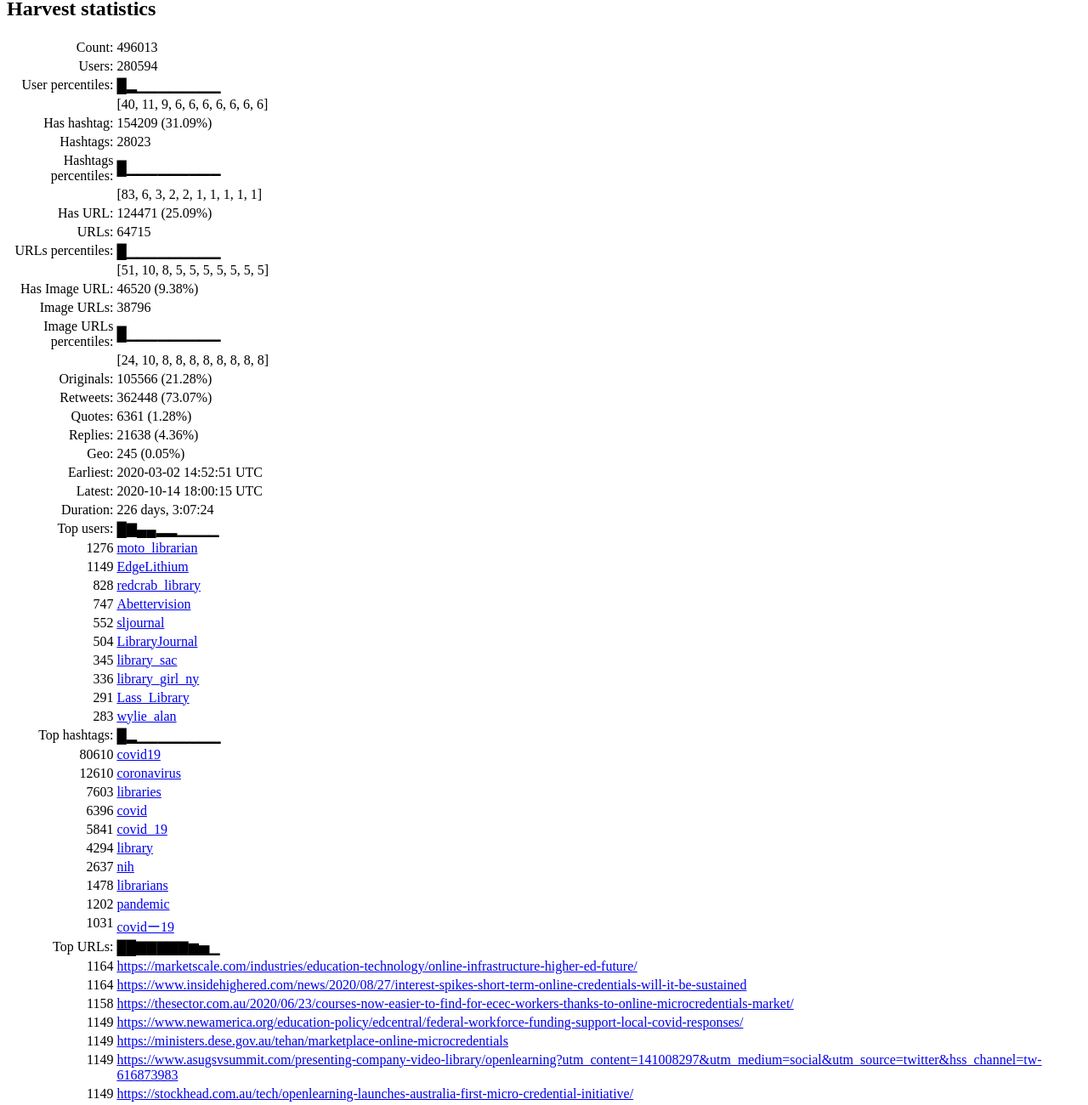
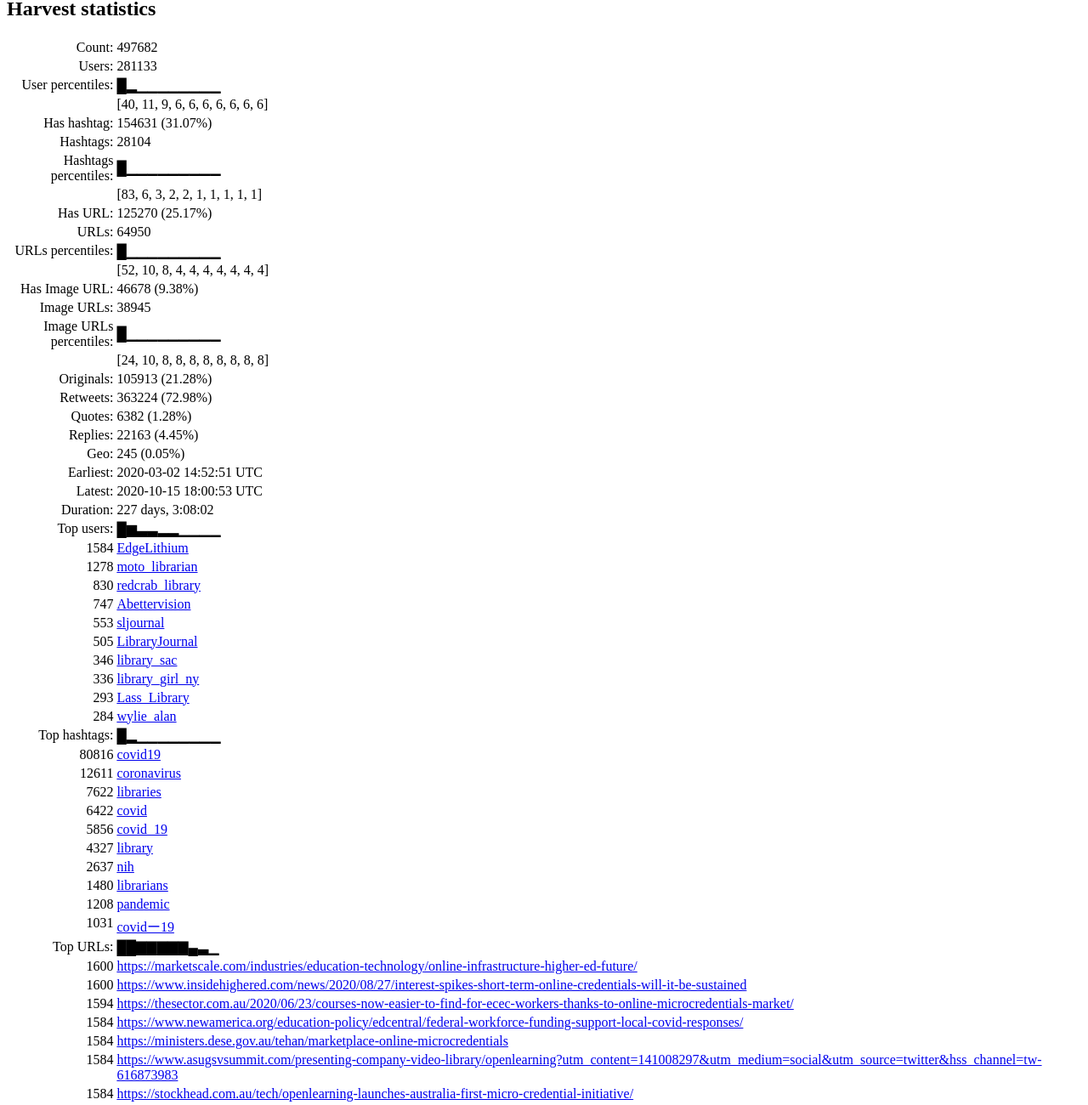
Before and after one commit to pbinkley/tweets-libraries-covid19, a plain HTML site: page index.html in a window 1280 px wide. Shown: the part 330-1630 px from the top of the page at 85% size. Drawn offline with nearby package versions, Linux system fonts and the light colour scheme.

Commit message:
2020-10-15T12-15-17 update

```diff
--- a/index.html
+++ b/index.html
@@ -28,10 +28,10 @@
 
 <ul>
   <li><a href="cotags.html">cotags</a> (8.0 MB)</li>
-  <li><a href="mentionsgraph.html">mentionsgraph</a> (40.0 MB)</li>
+  <li><a href="mentionsgraph.html">mentionsgraph</a> (40.1 MB)</li>
   <li><a href="repliesgraph.html">repliesgraph</a> (18.5 MB)</li>
   <li><a href="retweetsgraph.html">retweetsgraph</a> (31.1 MB)</li>
-  <li><a href="timebargraph.html">timebargraph</a> (78.3 kB)</li>
+  <li><a href="timebargraph.html">timebargraph</a> (78.7 kB)</li>
   <li><a href="wordcloud.html">wordcloud</a> (20.4 kB)</li>
 </ul>
 
@@ -40,65 +40,65 @@
 <h2>Harvest statistics</h2>
 
 <table>
-<tr><td>Count:</td><td>496013</td></tr>
+<tr><td>Count:</td><td>497682</td></tr>
 
-<tr><td>Users:</td><td>280594</td></tr>
+<tr><td>Users:</td><td>281133</td></tr>
 <tr><td>User percentiles:</td><td>█▂▁▁▁▁▁▁▁▁</td></tr>
 <tr><td></td><td>[40, 11, 9, 6, 6, 6, 6, 6, 6, 6]</td></tr>
 
-<tr><td>Has hashtag:</td><td>   154209 (31.09%)</td></tr>
-<tr><td>Hashtags:</td><td>    28023</td></tr>
+<tr><td>Has hashtag:</td><td>   154631 (31.07%)</td></tr>
+<tr><td>Hashtags:</td><td>    28104</td></tr>
 <tr><td>Hashtags percentiles:</td><td>█▁▁▁▁▁▁▁▁▁</td></tr>
 <tr><td></td><td>[83, 6, 3, 2, 2, 1, 1, 1, 1, 1]</td></tr>
 
-<tr><td>Has URL:</td><td>   124471 (25.09%)</td></tr>
-<tr><td>URLs:</td><td>    64715</td></tr>
+<tr><td>Has URL:</td><td>   125270 (25.17%)</td></tr>
+<tr><td>URLs:</td><td>    64950</td></tr>
 <tr><td>URLs percentiles:</td><td>█▁▁▁▁▁▁▁▁▁</td></tr>
-<tr><td></td><td>[51, 10, 8, 5, 5, 5, 5, 5, 5, 5]</td></tr>
+<tr><td></td><td>[52, 10, 8, 4, 4, 4, 4, 4, 4, 4]</td></tr>
 
-<tr><td>Has Image URL:</td><td>    46520 (9.38%)</td></tr>
-<tr><td>Image URLs:</td><td>    38796</td></tr>
+<tr><td>Has Image URL:</td><td>    46678 (9.38%)</td></tr>
+<tr><td>Image URLs:</td><td>    38945</td></tr>
 <tr><td>Image URLs percentiles:</td><td>█▁▁▁▁▁▁▁▁▁</td></tr>
 <tr><td></td><td>[24, 10, 8, 8, 8, 8, 8, 8, 8, 8]</td></tr>
 
-<tr><td>Originals:</td><td>   105566 (21.28%)</td></tr>
-<tr><td>Retweets:</td><td>   362448 (73.07%)</td></tr>
-<tr><td>Quotes:</td><td>     6361 (1.28%)</td></tr>
-<tr><td>Replies:</td><td>    21638 (4.36%)</td></tr>
+<tr><td>Originals:</td><td>   105913 (21.28%)</td></tr>
+<tr><td>Retweets:</td><td>   363224 (72.98%)</td></tr>
+<tr><td>Quotes:</td><td>     6382 (1.28%)</td></tr>
+<tr><td>Replies:</td><td>    22163 (4.45%)</td></tr>
 <tr><td>Geo:</td><td>      245 (0.05%)</td></tr>
 <tr><td>Earliest:</td><td>2020-03-02 14:52:51 UTC</td></tr>
-<tr><td>Latest:</td><td>2020-10-14 18:00:15 UTC</td></tr>
-<tr><td>Duration:</td><td>226 days, 3:07:24</td></tr>
-<tr><td>Top users:</td><td>█▇▄▄▂▂▁▁▁▁</td></tr>
-<tr><td>1276</td><td><a href='https://twitter.com/moto_librarian'>moto_librarian</a></td></tr>
-<tr><td>1149</td><td><a href='https://twitter.com/EdgeLithium'>EdgeLithium</a></td></tr>
-<tr><td>828</td><td><a href='https://twitter.com/redcrab_library'>redcrab_library</a></td></tr>
+<tr><td>Latest:</td><td>2020-10-15 18:00:53 UTC</td></tr>
+<tr><td>Duration:</td><td>227 days, 3:08:02</td></tr>
+<tr><td>Top users:</td><td>█▆▃▃▂▂▁▁▁▁</td></tr>
+<tr><td>1584</td><td><a href='https://twitter.com/EdgeLithium'>EdgeLithium</a></td></tr>
+<tr><td>1278</td><td><a href='https://twitter.com/moto_librarian'>moto_librarian</a></td></tr>
+<tr><td>830</td><td><a href='https://twitter.com/redcrab_library'>redcrab_library</a></td></tr>
 <tr><td>747</td><td><a href='https://twitter.com/Abettervision'>Abettervision</a></td></tr>
-<tr><td>552</td><td><a href='https://twitter.com/sljournal'>sljournal</a></td></tr>
-<tr><td>504</td><td><a href='https://twitter.com/LibraryJournal'>LibraryJournal</a></td></tr>
-<tr><td>345</td><td><a href='https://twitter.com/library_sac'>library_sac</a></td></tr>
+<tr><td>553</td><td><a href='https://twitter.com/sljournal'>sljournal</a></td></tr>
+<tr><td>505</td><td><a href='https://twitter.com/LibraryJournal'>LibraryJournal</a></td></tr>
+<tr><td>346</td><td><a href='https://twitter.com/library_sac'>library_sac</a></td></tr>
 <tr><td>336</td><td><a href='https://twitter.com/library_girl_ny'>library_girl_ny</a></td></tr>
-<tr><td>291</td><td><a href='https://twitter.com/Lass_Library'>Lass_Library</a></td></tr>
-<tr><td>283</td><td><a href='https://twitter.com/wylie_alan'>wylie_alan</a></td></tr>
+<tr><td>293</td><td><a href='https://twitter.com/Lass_Library'>Lass_Library</a></td></tr>
+<tr><td>284</td><td><a href='https://twitter.com/wylie_alan'>wylie_alan</a></td></tr>
 <tr><td>Top hashtags:</td><td>█▂▁▁▁▁▁▁▁▁</td></tr>
-<tr><td>80610</td><td><a href='https://twitter.com/hashtags/covid19'>covid19</a></td></tr>
-<tr><td>12610</td><td><a href='https://twitter.com/hashtags/coronavirus'>coronavirus</a></td></tr>
-<tr><td>7603</td><td><a href='https://twitter.com/hashtags/libraries'>libraries</a></td></tr>
-<tr><td>6396</td><td><a href='https://twitter.com/hashtags/covid'>covid</a></td></tr>
-<tr><td>5841</td><td><a href='https://twitter.com/hashtags/covid_19'>covid_19</a></td></tr>
-<tr><td>4294</td><td><a href='https://twitter.com/hashtags/library'>library</a></td></tr>
+<tr><td>80816</td><td><a href='https://twitter.com/hashtags/covid19'>covid19</a></td></tr>
+<tr><td>12611</td><td><a href='https://twitter.com/hashtags/coronavirus'>coronavirus</a></td></tr>
+<tr><td>7622</td><td><a href='https://twitter.com/hashtags/libraries'>libraries</a></td></tr>
+<tr><td>6422</td><td><a href='https://twitter.com/hashtags/covid'>covid</a></td></tr>
+<tr><td>5856</td><td><a href='https://twitter.com/hashtags/covid_19'>covid_19</a></td></tr>
+<tr><td>4327</td><td><a href='https://twitter.com/hashtags/library'>library</a></td></tr>
 <tr><td>2637</td><td><a href='https://twitter.com/hashtags/nih'>nih</a></td></tr>
-<tr><td>1478</td><td><a href='https://twitter.com/hashtags/librarians'>librarians</a></td></tr>
-<tr><td>1202</td><td><a href='https://twitter.com/hashtags/pandemic'>pandemic</a></td></tr>
+<tr><td>1480</td><td><a href='https://twitter.com/hashtags/librarians'>librarians</a></td></tr>
+<tr><td>1208</td><td><a href='https://twitter.com/hashtags/pandemic'>pandemic</a></td></tr>
 <tr><td>1031</td><td><a href='https://twitter.com/hashtags/covidー19'>covidー19</a></td></tr>
-<tr><td>Top URLs:</td><td>██▇▇▇▇▇▆▅▁</td></tr>
-<tr><td>1164</td><td><a href='https://marketscale.com/industries/education-technology/online-infrastructure-higher-ed-future/'>https://marketscale.com/industries/education-technology/online-infrastructure-higher-ed-future/</a></td></tr>
-<tr><td>1164</td><td><a href='https://www.insidehighered.com/news/2020/08/27/interest-spikes-short-term-online-credentials-will-it-be-sustained'>https://www.insidehighered.com/news/2020/08/27/interest-spikes-short-term-online-credentials-will-it-be-sustained</a></td></tr>
-<tr><td>1158</td><td><a href='https://thesector.com.au/2020/06/23/courses-now-easier-to-find-for-ecec-workers-thanks-to-online-microcredentials-market/'>https://thesector.com.au/2020/06/23/courses-now-easier-to-find-for-ecec-workers-thanks-to-online-microcredentials-market/</a></td></tr>
-<tr><td>1149</td><td><a href='https://www.newamerica.org/education-policy/edcentral/federal-workforce-funding-support-local-covid-responses/'>https://www.newamerica.org/education-policy/edcentral/federal-workforce-funding-support-local-covid-responses/</a></td></tr>
-<tr><td>1149</td><td><a href='https://ministers.dese.gov.au/tehan/marketplace-online-microcredentials'>https://ministers.dese.gov.au/tehan/marketplace-online-microcredentials</a></td></tr>
-<tr><td>1149</td><td><a href='https://www.asugsvsummit.com/presenting-company-video-library/openlearning?utm_content=141008297&utm_medium=social&utm_source=twitter&hss_channel=tw-616873983'>https://www.asugsvsummit.com/presenting-company-video-library/openlearning?utm_content=141008297&utm_medium=social&utm_source=twitter&hss_channel=tw-616873983</a></td></tr>
-<tr><td>1149</td><td><a href='https://stockhead.com.au/tech/openlearning-launches-australia-first-micro-credential-initiative/'>https://stockhead.com.au/tech/openlearning-launches-australia-first-micro-credential-initiative/</a></td></tr>
+<tr><td>Top URLs:</td><td>██▇▇▇▇▇▄▃▁</td></tr>
+<tr><td>1600</td><td><a href='https://marketscale.com/industries/education-technology/online-infrastructure-higher-ed-future/'>https://marketscale.com/industries/education-technology/online-infrastructure-higher-ed-future/</a></td></tr>
+<tr><td>1600</td><td><a href='https://www.insidehighered.com/news/2020/08/27/interest-spikes-short-term-online-credentials-will-it-be-sustained'>https://www.insidehighered.com/news/2020/08/27/interest-spikes-short-term-online-credentials-will-it-be-sustained</a></td></tr>
+<tr><td>1594</td><td><a href='https://thesector.com.au/2020/06/23/courses-now-easier-to-find-for-ecec-workers-thanks-to-online-microcredentials-market/'>https://thesector.com.au/2020/06/23/courses-now-easier-to-find-for-ecec-workers-thanks-to-online-microcredentials-market/</a></td></tr>
+<tr><td>1584</td><td><a href='https://www.newamerica.org/education-policy/edcentral/federal-workforce-funding-support-local-covid-responses/'>https://www.newamerica.org/education-policy/edcentral/federal-workforce-funding-support-local-covid-responses/</a></td></tr>
+<tr><td>1584</td><td><a href='https://ministers.dese.gov.au/tehan/marketplace-online-microcredentials'>https://ministers.dese.gov.au/tehan/marketplace-online-microcredentials</a></td></tr>
+<tr><td>1584</td><td><a href='https://www.asugsvsummit.com/presenting-company-video-library/openlearning?utm_content=141008297&utm_medium=social&utm_source=twitter&hss_channel=tw-616873983'>https://www.asugsvsummit.com/presenting-company-video-library/openlearning?utm_content=141008297&utm_medium=social&utm_source=twitter&hss_channel=tw-616873983</a></td></tr>
+<tr><td>1584</td><td><a href='https://stockhead.com.au/tech/openlearning-launches-australia-first-micro-credential-initiative/'>https://stockhead.com.au/tech/openlearning-launches-australia-first-micro-credential-initiative/</a></td></tr>
 <tr><td>1076</td><td><a href='https://www.acm.org/articles/bulletins/2020/march/dl-access-during-covid-19'>https://www.acm.org/articles/bulletins/2020/march/dl-access-during-covid-19</a></td></tr>
 <tr><td>938</td><td><a href='https://www.freep.com/story/news/local/michigan/2020/06/23/library-officials-warn-stop-microwaving-books-kill-covid-19/3224299001/'>https://www.freep.com/story/news/local/michigan/2020/06/23/library-officials-warn-stop-microwaving-books-kill-covid-19/3224299001/</a></td></tr>
 <tr><td>612</td><td><a href='http://forestofreading.com'>http://forestofreading.com</a></td></tr>
```
Also changed, not shown: timebargraph.html (+1 -1 lines), wordcloud.html (+13 -13 lines).
